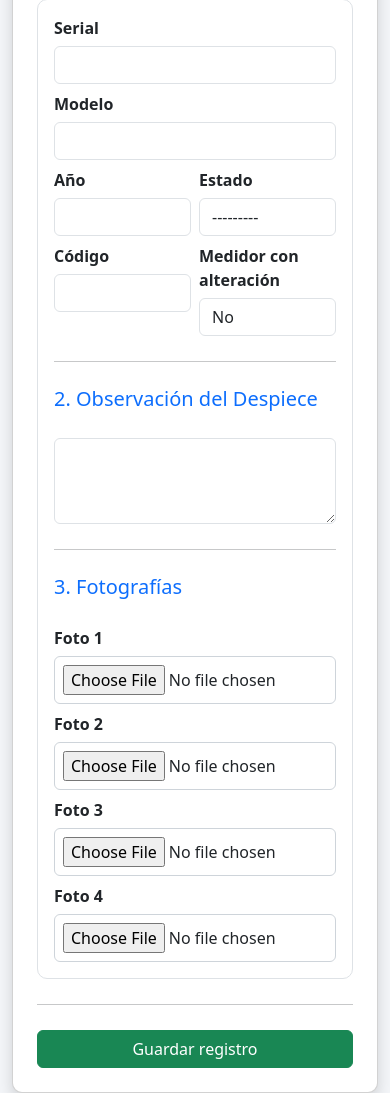
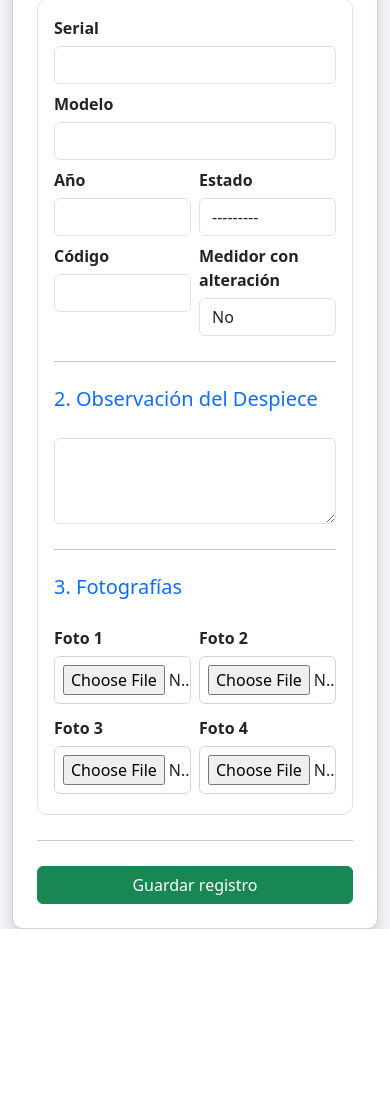
Before and after one commit to diomarvalderrama/medidores, a Django app: page /nuevo/ in a window 390 px wide. Shown: the part 493-1586 px from the top of the page. After the commit the page ends 1422 px from the top, so only its background shows below. Run offline with Django 5.2, Linux system fonts and the light colour scheme; the visitor is signed in with stand-in values (Sample User, id 1).

Commit message:
mejora fotos responsive celular

```diff
--- a/templates/nuevo.html
+++ b/templates/nuevo.html
@@ -91,21 +91,29 @@
                     <!-- 🔹 SECCIÓN 3: FOTOS -->
                     <h5 class="text-primary">3. Fotografías</h5>
                     <div class="row g-2 mt-1">
-                        <div class="col-12 col-md-3">
+                        <div class="col-6 col-md-3">
                             <label>Foto 1</label>
                             {{ f.foto_1 }}
+                            <small class="text-success fw-bold d-block mt-1 nombre-archivo"></small>
+                            <img class="img-prev mt-1 d-none rounded border" style="max-height:80px;max-width:100%;object-fit:cover;">
                         </div>
-                        <div class="col-12 col-md-3">
+                        <div class="col-6 col-md-3">
                             <label>Foto 2</label>
                             {{ f.foto_2 }}
+                            <small class="text-success fw-bold d-block mt-1 nombre-archivo"></small>
+                            <img class="img-prev mt-1 d-none rounded border" style="max-height:80px;max-width:100%;object-fit:cover;">
                         </div>
-                        <div class="col-12 col-md-3">
+                        <div class="col-6 col-md-3">
                             <label>Foto 3</label>
                             {{ f.foto_3 }}
+                            <small class="text-success fw-bold d-block mt-1 nombre-archivo"></small>
+                            <img class="img-prev mt-1 d-none rounded border" style="max-height:80px;max-width:100%;object-fit:cover;">
                         </div>
-                        <div class="col-12 col-md-3">
+                        <div class="col-6 col-md-3">
                             <label>Foto 4</label>
                             {{ f.foto_4 }}
+                            <small class="text-success fw-bold d-block mt-1 nombre-archivo"></small>
+                            <img class="img-prev mt-1 d-none rounded border" style="max-height:80px;max-width:100%;object-fit:cover;">
                         </div>
                     </div>
 
@@ -123,4 +131,35 @@
 
 </div>
 
+<script>
+document.addEventListener('DOMContentLoaded', function() {
+    document.querySelectorAll('input[type="file"]').forEach(function(input) {
+        input.addEventListener('change', function() {
+            var contenedor = this.parentElement;
+            var span = contenedor.querySelector('.nombre-archivo');
+            var img = contenedor.querySelector('.img-prev');
+
+            if (this.files && this.files[0]) {
+                var nombre = this.files[0].name;
+                if (nombre.length > 20) {
+                    nombre = nombre.substring(0, 17) + '...';
+                }
+                span.textContent = '✅ ' + nombre;
+
+                var reader = new FileReader();
+                reader.onload = function(e) {
+                    img.src = e.target.result;
+                    img.classList.remove('d-none');
+                };
+                reader.readAsDataURL(this.files[0]);
+            } else {
+                span.textContent = '';
+                img.classList.add('d-none');
+                img.src = '';
+            }
+        });
+    });
+});
+</script>
+
 {% endblock %}
```
